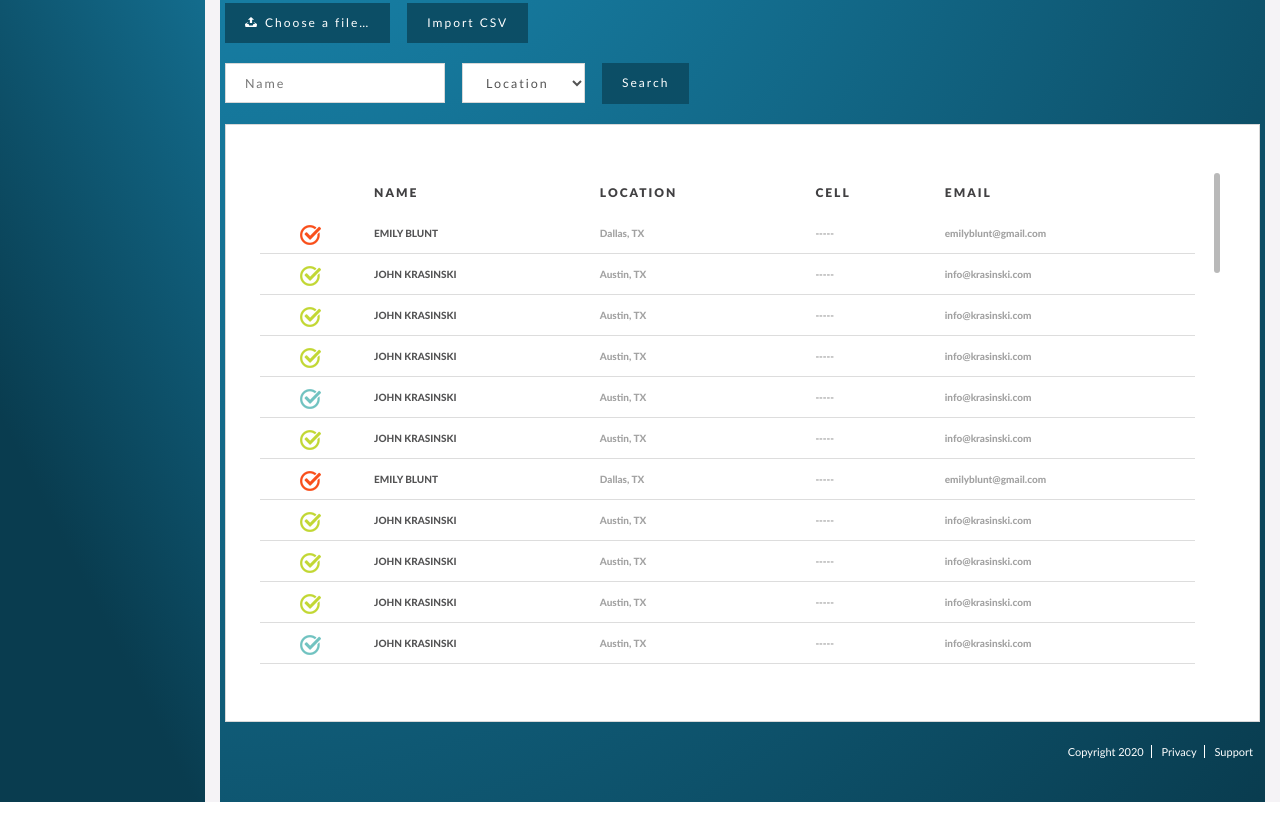
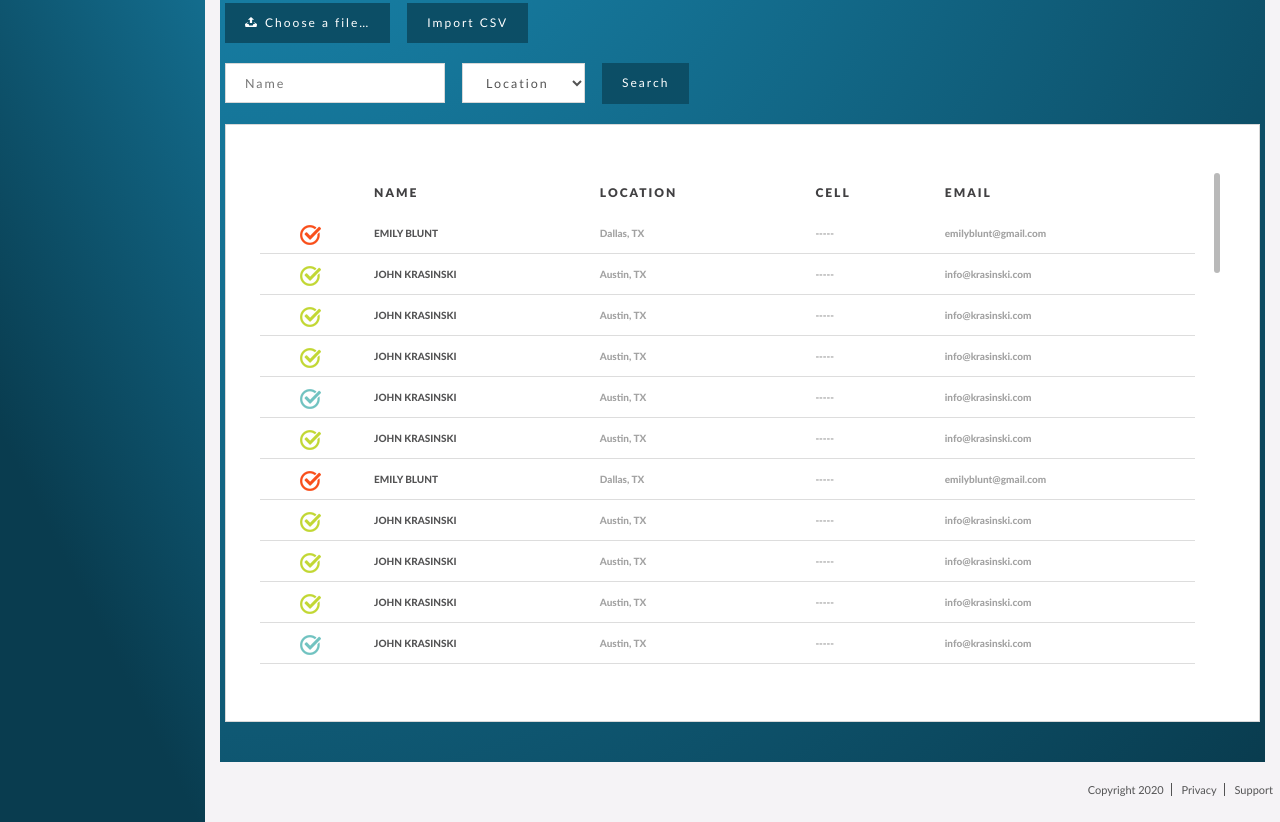
Before and after one commit to DimaKrav/clear-cheak, a website: page index.html in a window 1280 px wide. Shown: the part 793-1615 px from the top of the page. Drawn offline with nearby package versions, Linux system fonts and the light colour scheme.

Commit message:
update footer

```diff
--- a/assets/scss/_typography.scss
+++ b/assets/scss/_typography.scss
@@ -18,7 +18,7 @@ html {
 
 .content {
   width: 100%;
-  min-height: calc(100vh - 68px);
+  min-height: calc(100vh - 128px);
   color: #545454;
   font-size: 16px;
   font-family: $body_font;
--- a/assets/scss/layouts/_general_blocks.scss
+++ b/assets/scss/layouts/_general_blocks.scss
@@ -151,7 +151,7 @@
 }
 
 .info-footer {
-
+  width: 100%;
   height: 60px;
   padding: 20px 0;
   color: #ffffff;
--- a/assets/scss/layouts/_info-section.scss
+++ b/assets/scss/layouts/_info-section.scss
@@ -2,5 +2,5 @@
   display: flex;
   background: #093c4f;
   background: -webkit-radial-gradient(top left, #1c97c4, #093c4f);
-  padding: 55px 5px 20px;
+  padding: 55px 5px 40px;
 }
--- a/index.html
+++ b/index.html
@@ -6,8 +6,8 @@
     <title>PlainsCapitalBank - ClearCheck Dashboard</title>
     <link rel="stylesheet" href="assets/css/bootstrap.min.css">
     <link rel="stylesheet" href="assets/css/style.css">
-    <link rel="stylesheet" href="assets/css/jquery.mCustomScrollbar.min.css" />
-    <link rel="stylesheet" href="assets/css/calendar.css" />
+    <link rel="stylesheet" href="assets/css/jquery.mCustomScrollbar.min.css"/>
+    <link rel="stylesheet" href="assets/css/calendar.css"/>
 </head>
 <body>
 <header class="site-header">
@@ -20,7 +20,7 @@
             <a href="#avatar"><img src="assets/img/avatar-cut.jpg" alt="Avatar"></a>
         </div>
         <div class="hamburger-menu">
-            <input id="menu__toggle" type="checkbox" />
+            <input id="menu__toggle" type="checkbox"/>
             <label class="menu__btn" for="menu__toggle">
                 <span></span>
             </label>
@@ -46,9 +46,15 @@
                 </ul>
 
                 <ul class="additional-menu">
-                    <li><a class="additional-link" href="#sign-out">Sign out</a></li></li>
+                    <li><a class="additional-link" href="#sign-out">Sign out</a></li>
+                    </li>
                 </ul>
             </div>
+
+
+            <div class="wrap-inner">
+                <div id="message"></div>
+
                 <div class="col-md-10 content">
 
                     <section class="white-section">
@@ -100,11 +106,24 @@
 
                             <div>
                                 <a class="add-user-btn btn btn-inline btn-blue" href="/employees/new">+ ADD EMPLOYEE</a>
-                            <form class="d-flex f-wrap" enctype="multipart/form-data" action="/employees/import" accept-charset="UTF-8" method="post"><input name="utf8" type="hidden" value="✓"><input type="hidden" name="authenticity_token" value="hvcWriSg39SwKuIUBZzGj90GdhHVTdqU5meqj/13zQcYZ96lYamgCJPDCrKpTzh8yxYTIW+JJOao1FK7+KfUog==">
-                                <input type="file" name="file" id="file" class="inputfile inputfile-2" data-multiple-caption="{count} files selected" multiple="" required>
-                                <label class="btn btn-blue btn-inline btn-mr" for="file"><svg xmlns="http://www.w3.org/2000/svg" width="20" height="17" viewBox="0 0 20 17"><path d="M10 0l-5.2 4.9h3.3v5.1h3.8v-5.1h3.3l-5.2-4.9zm9.3 11.5l-3.2-2.1h-2l3.4 2.6h-3.5c-.1 0-.2.1-.2.1l-.8 2.3h-6l-.8-2.2c-.1-.1-.1-.2-.2-.2h-3.6l3.4-2.6h-2l-3.2 2.1c-.4.3-.7 1-.6 1.5l.6 3.1c.1.5.7.9 1.2.9h16.3c.6 0 1.1-.4 1.3-.9l.6-3.1c.1-.5-.2-1.2-.7-1.5z"></path></svg> <span>Choose a file…</span></label>
-                                <input type="submit" name="commit" value="Import CSV" class="filter-item add-user-btn btn btn-blue" data-disable-with="Import CSV">
-                            </form>      </div>
+                                <form class="d-flex f-wrap" enctype="multipart/form-data" action="/employees/import"
+                                      accept-charset="UTF-8" method="post"><input name="utf8" type="hidden"
+                                                                                  value="✓"><input type="hidden"
+                                                                                                   name="authenticity_token"
+                                                                                                   value="hvcWriSg39SwKuIUBZzGj90GdhHVTdqU5meqj/13zQcYZ96lYamgCJPDCrKpTzh8yxYTIW+JJOao1FK7+KfUog==">
+                                    <input type="file" name="file" id="file" class="inputfile inputfile-2"
+                                           data-multiple-caption="{count} files selected" multiple="" required>
+                                    <label class="btn btn-blue btn-inline btn-mr" for="file">
+                                        <svg xmlns="http://www.w3.org/2000/svg" width="20" height="17"
+                                             viewBox="0 0 20 17">
+                                            <path
+                                                d="M10 0l-5.2 4.9h3.3v5.1h3.8v-5.1h3.3l-5.2-4.9zm9.3 11.5l-3.2-2.1h-2l3.4 2.6h-3.5c-.1 0-.2.1-.2.1l-.8 2.3h-6l-.8-2.2c-.1-.1-.1-.2-.2-.2h-3.6l3.4-2.6h-2l-3.2 2.1c-.4.3-.7 1-.6 1.5l.6 3.1c.1.5.7.9 1.2.9h16.3c.6 0 1.1-.4 1.3-.9l.6-3.1c.1-.5-.2-1.2-.7-1.5z"></path>
+                                        </svg>
+                                        <span>Choose a file…</span></label>
+                                    <input type="submit" name="commit" value="Import CSV"
+                                           class="filter-item add-user-btn btn btn-blue" data-disable-with="Import CSV">
+                                </form>
+                            </div>
 
                             <div class="info-table-search">
                                 <input class="filter-item table-search" type="search" placeholder="Name">
@@ -297,16 +316,19 @@
                                 </div>
                             </div>
 
-                        <div class="info-footer">
+                        </div>
+                    </section>
+                </div>
+
+                <div class="info-footer dark-theme">
+                    <div class="content-container">
                         <div class="information-block">
                             <span class="copyright">Copyright 2020</span>
                             <a href="#">Privacy</a>
                             <a href="#">Support</a>
                         </div>
-
                     </div>
                 </div>
-                </section>
             </div>
         </div>
     </div>
```
Also changed, not shown: guest-portal-main-view.html (+9 -9 lines), visitor-creation-page.html (+1 -2 lines), visitor-log.html (+3 -1 lines), assets/css/style.css, assets/scss/style.scss (line endings or trailing spaces). Lines whose indentation alone changed are shown as unchanged.
